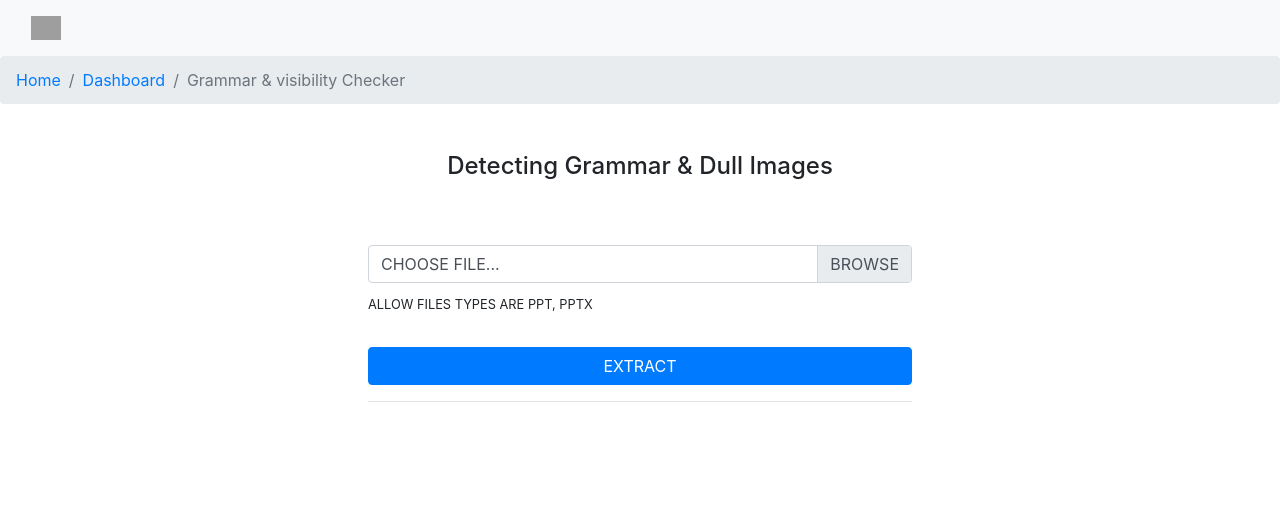
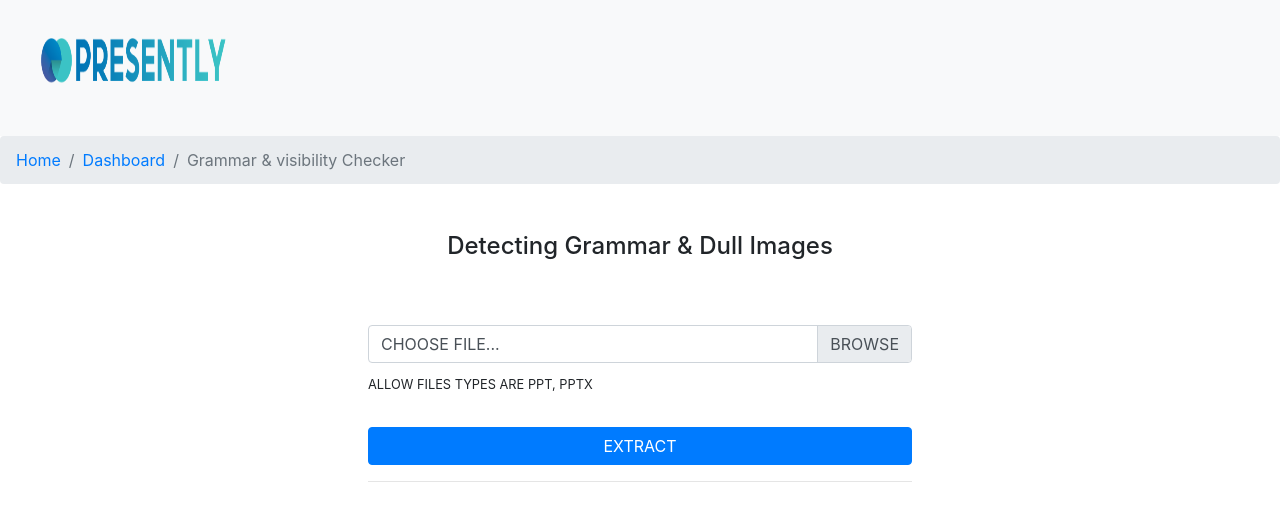
Before and after one commit to chithuWedage/presently, a Flask app: page / in a window 1280 px wide. Shown: the top 521 px of the page. Run offline with Flask 2, Linux system fonts and the light colour scheme; parts of the project's set-up code (start-up, migrations or seed data) failed here and were passed over; some libraries are stand-ins or nearby versions; grey boxes are pictures that could not be loaded.

Commit message:
update files

```diff
--- a/templates/upload.html
+++ b/templates/upload.html
@@ -3,7 +3,8 @@
 
 <head>
     <meta charset="UTF-8">
-    <title>Presently</title>
+    <title>Grammar & Visibility</title>
+    <link rel="shortcut icon" href="{{url_for('static',filename = 'favicon.png')}}">
     <link rel="stylesheet" href="https://stackpath.bootstrapcdn.com/bootstrap/4.5.1/css/bootstrap.min.css">
 </head>
 
@@ -11,7 +12,7 @@
     <nav class="navbar navbar-light bg-light">
       <div class="container-fluid">
         <a class="navbar-brand" href="#">
-          <img src="Pictures/Picture1.png" alt="" width="30" height="24" class="d-inline-block align-text-top">
+            <img src="{{url_for('static',filename = 'Picture1.png')}}" width="200" height="110" />
         </a>
       </div>
     </nav>
```
Also changed, not shown: static/Picture1.png (added), static/favicon.png (added).
